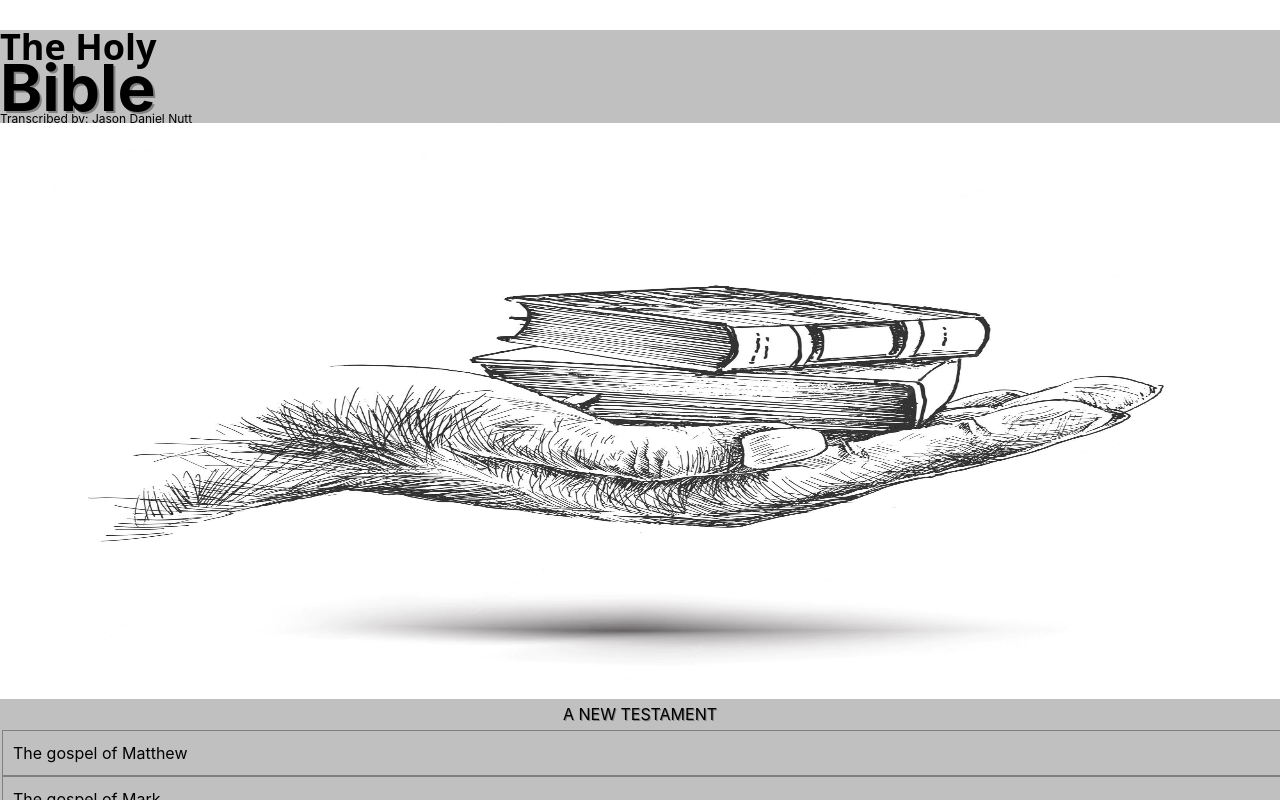
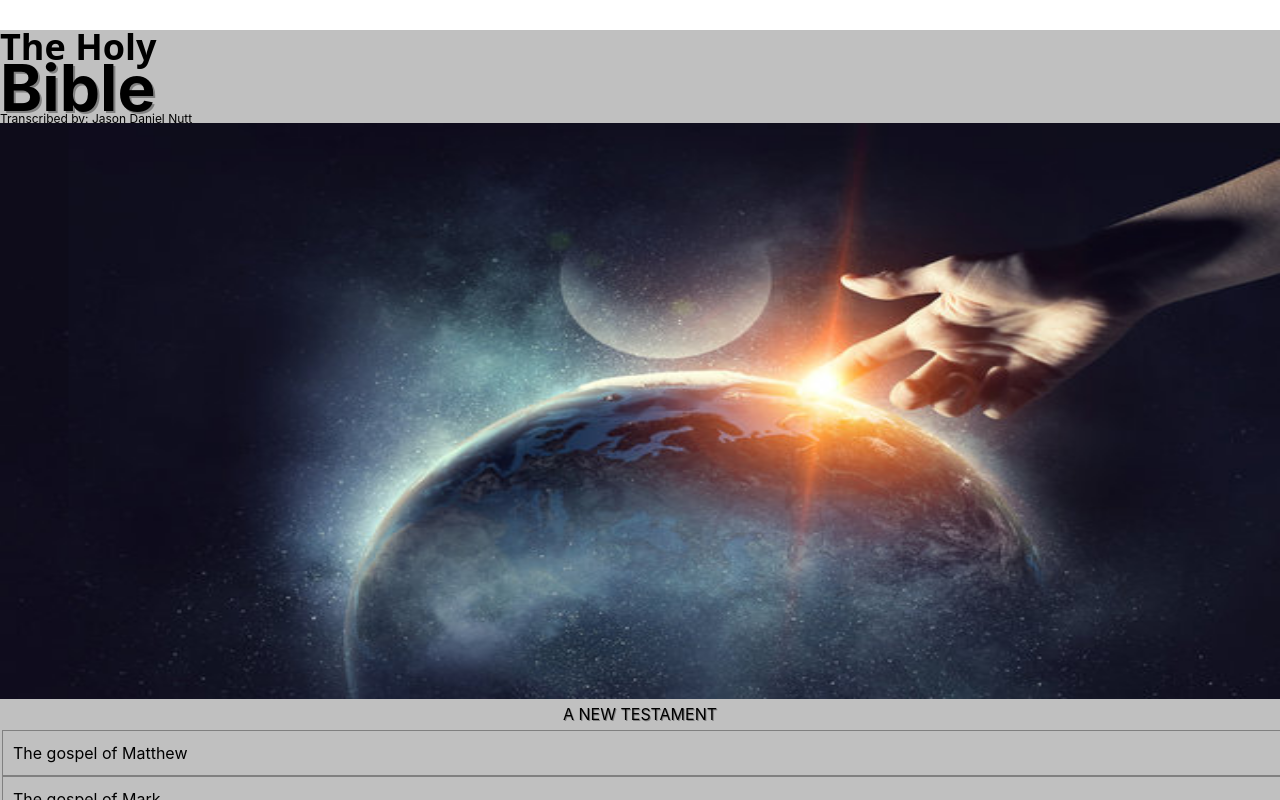
Before and after one commit to jnutt367/the-holy-bible, a Next.js app: page / in a window 1280 px wide. Shown: the top 800 px of the page. Built offline with nearby package versions, Linux system fonts and the light colour scheme.

Commit message:
Update index.js
gods-finger.jpg

```diff
--- a/pages/index.js
+++ b/pages/index.js
@@ -23,7 +23,7 @@ export default function Home() {
              </p>
                           <div className={styles.hero}>
                              <Image
-                                src="/hand-hold-stack-books.webp"
+                                src="/gods-finger.jpg"
                                 alt="Picture of the Gods finger"
                                 height={900}
                                 width={2000}
```
